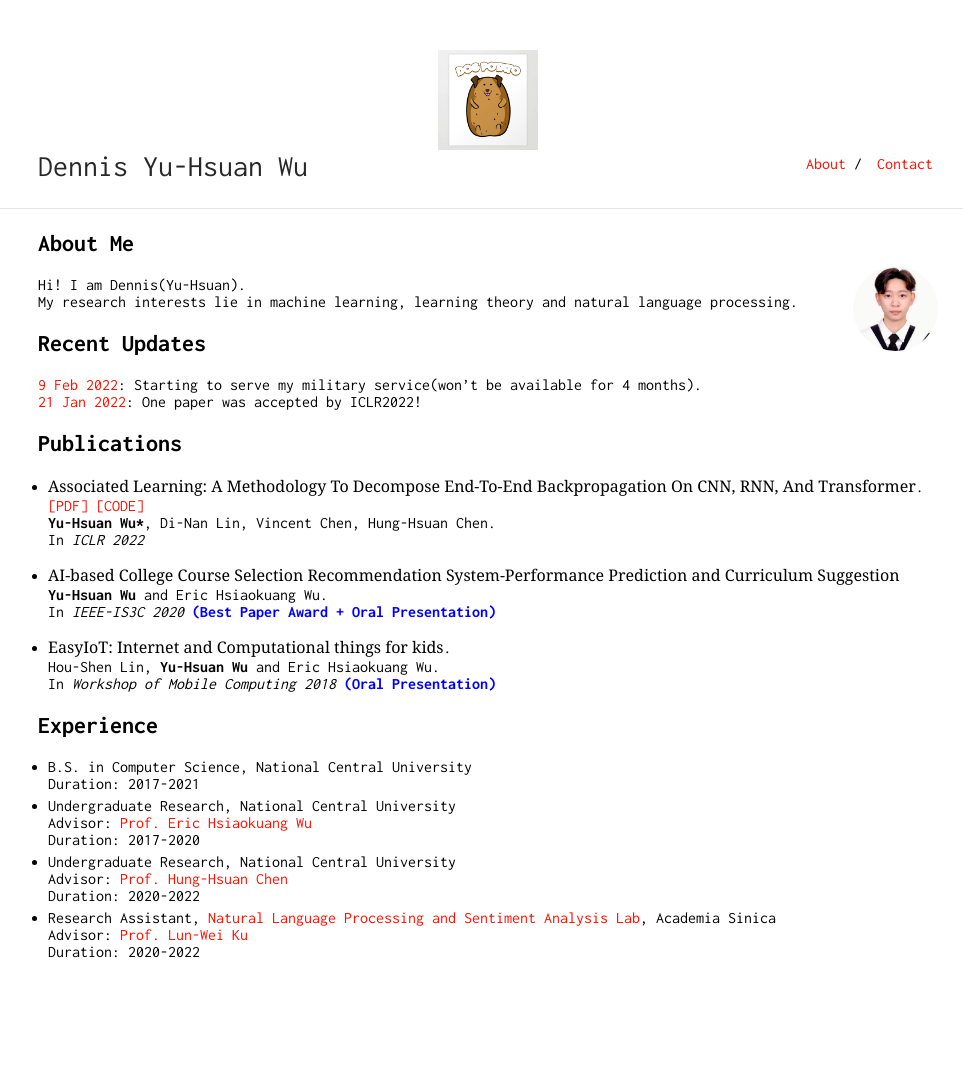
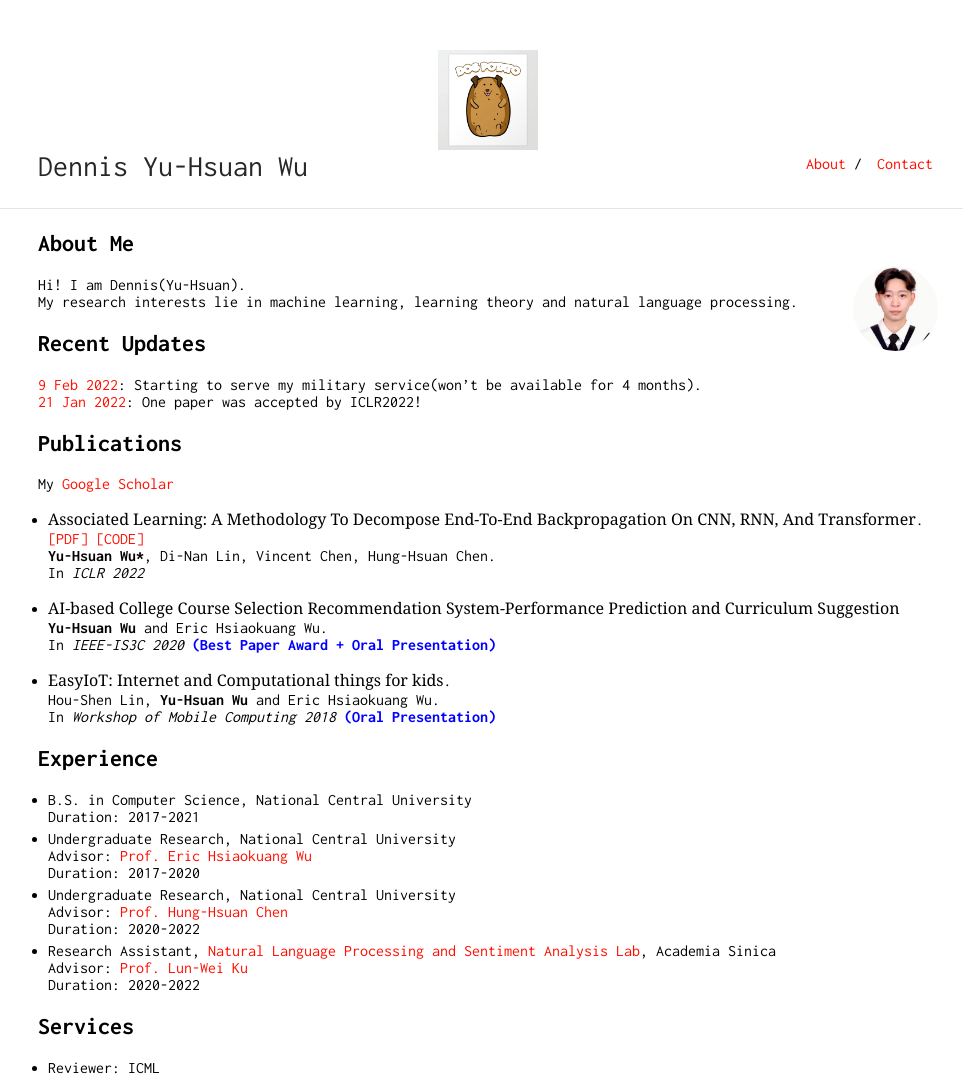
Before and after one commit to Hibb-bb/hibb-bb.github.io, a Jekyll site: the page built from index.md, in a window 1280 px wide. Shown: the whole page, without its empty margins (152-1115 px from the left). Built offline with Jekyll 4.4.1, drawn with Linux system fonts in a browser that asks for light colours; our own code applies the rules of GitHub Pages for plain Markdown files; before the commit the page ends 960 px from its top, so only the background shows below that.

```diff
--- a/index.md
+++ b/index.md
@@ -15,6 +15,8 @@ My research interests lie in machine learning, learning theory and natural langu
 <span style="color:#FF0F00">21 Jan 2022</span>: One paper was accepted by ICLR2022!
 
 ## Publications
+
+My [Google Scholar](https://scholar.google.com.tw/citations?user=rmm9zw0AAAAJ&hl=zh-TW)
 
 * <span style="font-family: Georgia, serif; font-size:16px">Associated Learning: A Methodology To Decompose End-To-End Backpropagation On CNN, RNN, And Transformer</span>. <br>
   [[PDF]](https://openreview.net/forum?id=4N-17dske79) [[CODE]](https://github.com/Hibb-bb/AL)<br>
@@ -46,3 +48,7 @@ My research interests lie in machine learning, learning theory and natural langu
     Advisor: [Prof. Lun-Wei Ku](https://homepage.iis.sinica.edu.tw/pages/lwku/) <br>
     Duration: 2020-2022
     <br>
+
+## Services
+
+* Reviewer: ICML
```
